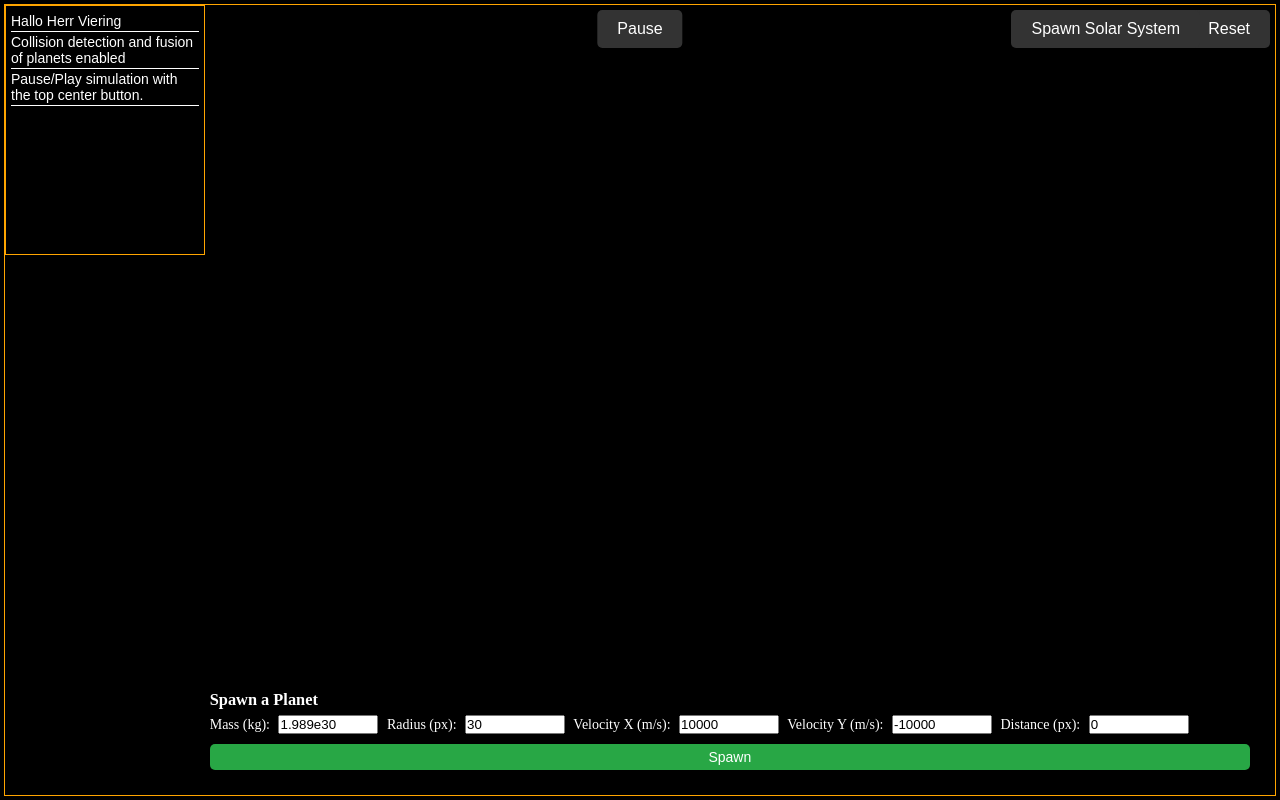
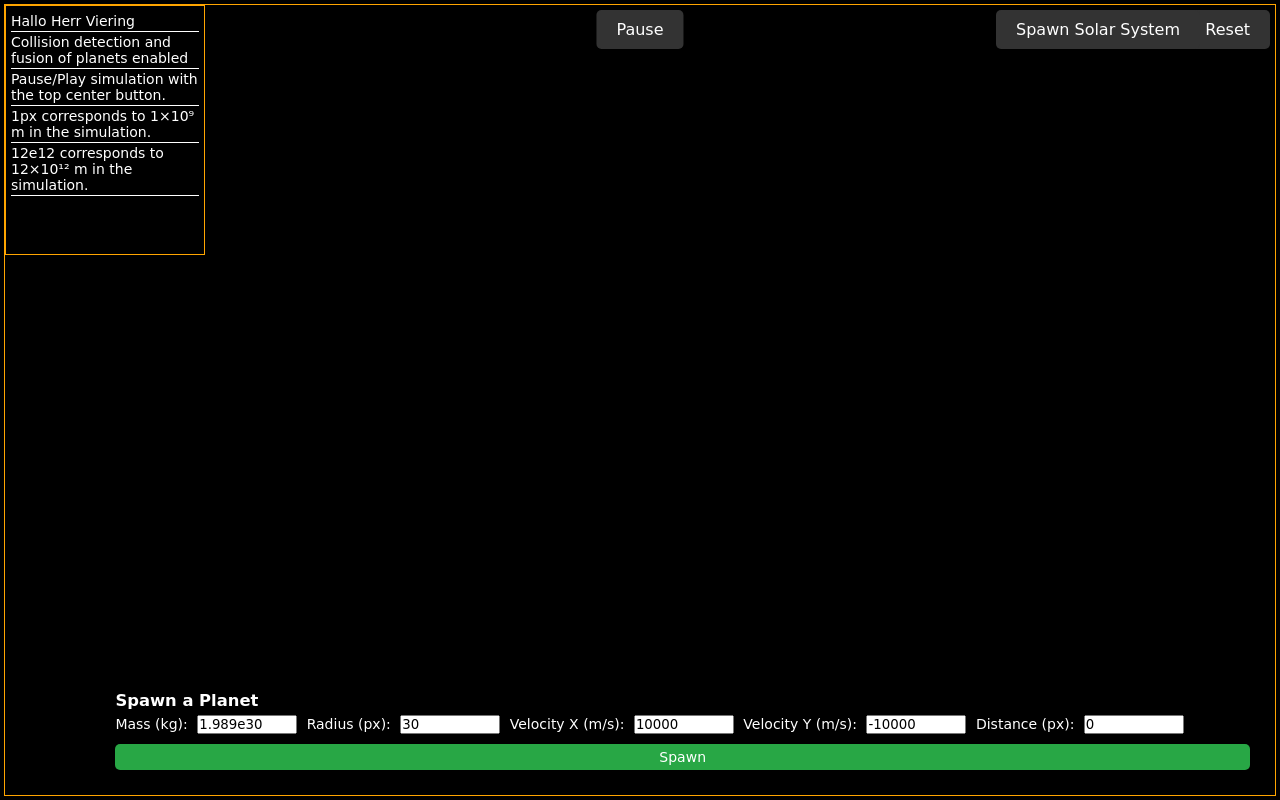
Before and after one commit to LinusCode146/planet-simulation, a website built with Vite: page index.html in a window 1280 px wide. Built offline with nearby package versions, Linux system fonts and the light colour scheme.

Commit message:
Vi font family

```diff
--- a/src/main.ts
+++ b/src/main.ts
@@ -265,4 +265,6 @@ function spawnSolarSystem(): void {
 logMessage("Hallo Herr Viering");
 logMessage("Collision detection and fusion of planets enabled");
 logMessage("Pause/Play simulation with the top center button.");
+logMessage("1px corresponds to 1×10⁹ m in the simulation.");
+logMessage("12e12 corresponds to 12×10¹² m in the simulation.");
 animate();
--- a/src/style.css
+++ b/src/style.css
@@ -2,6 +2,8 @@
   margin: 0;
   padding: 0;
   box-sizing: border-box;
+  font-family: Cursive, sans-serif !important;
+
 }
 
 body {
```
